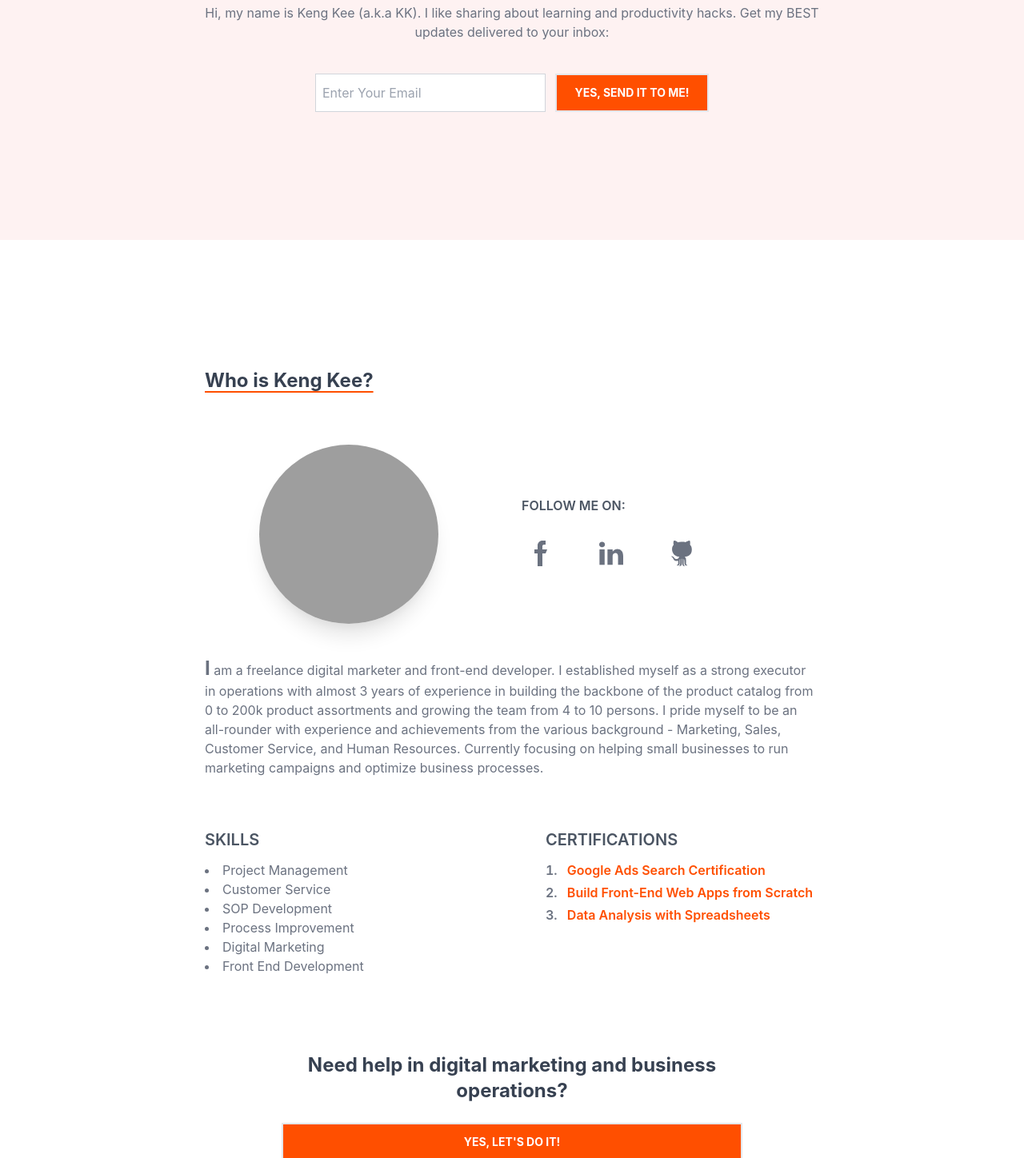
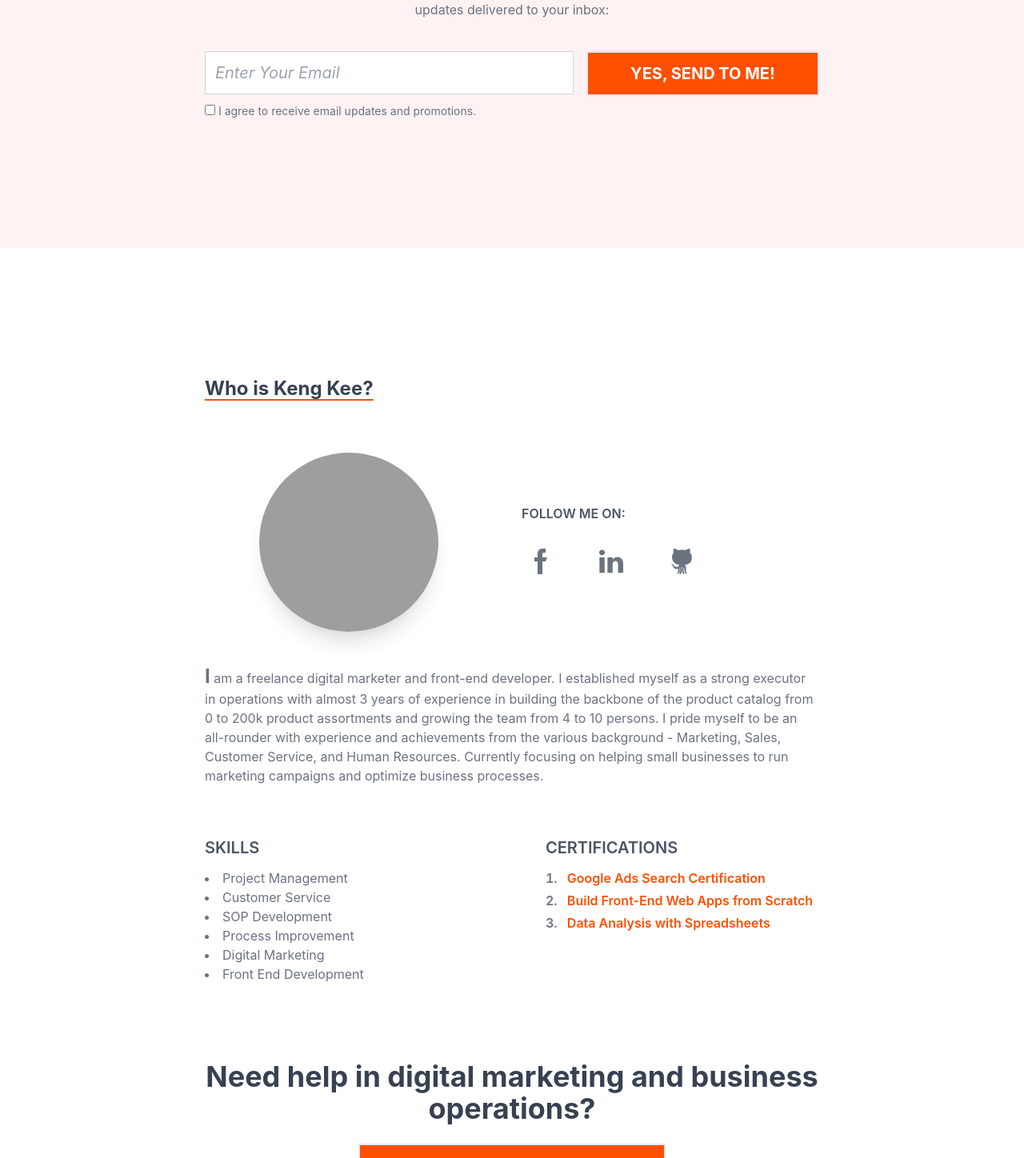
Before and after one commit to kengkeelim/kengkeev3, a Next.js app: page / in a window 1280 px wide. Shown: the part 444-1892 px from the top of the page at 80% size. Built offline with nearby package versions, Linux system fonts and the light colour scheme; grey boxes are pictures that could not be loaded.

Commit message:
Major updates 2.0

```diff
--- a/src/pages/index.js
+++ b/src/pages/index.js
@@ -10,6 +10,7 @@ export default function Home() {
       <Head>
         <title>Keng Kee | My Personal Website</title>
         <link rel="icon" href="/favicon.ico" />
+        <link rel="preload" href="https://sendfox.com/js/form.js" as="script" />
       </Head>
 
       <header
@@ -17,27 +18,66 @@ export default function Home() {
         className="w-screen h-screen p-10 grid place-content-center md:h-5/6 md:p-28 lg:p-40 bg-red-50"
       >
         <div className="xl:max-w-screen-md">
-          <div className="text-orange-light h-auto text-2xl font-black grid place-items-center hover:text-orange-dark md:text-4xl">
+          <div className="text-orange-light h-auto text-xl font-black grid place-items-center md:text-3xl">
             KENGKEE.COM
           </div>
-          <h1 className="text-center text-gray-800 font-black text-3xl mt-10 md:text-5xl lg:text-6xl md:mt-16">
+          <h1 className="text-center text-gray-800 font-black text-3xl mt-6 md:mt-10 md:text-5xl lg:text-7xl">
             Do you want to get more done with less?
           </h1>
-          <p className="text-sm md:text-base text-center text-gray-500 mt-10 md:mt-16">
+          <p className="text-sm md:text-base text-center text-gray-500 mt-6 md:mt-10">
             Hi, my name is Keng Kee (a.k.a KK). I like sharing about learning
             and productivity hacks. Get my BEST updates delivered to your inbox:
           </p>
-          <div className="text-center mt-6 md:flex md:flex-row md:align-items-center md:justify-center md:mt-10">
+          <form
+            method="post"
+            action="https://sendfox.com/form/3z2w2e/1r65jv"
+            className="sendfox-form w-full mx-auto mt-6 md:flex md:flex-row md:content-start md:justify-center md:mt-10"
+            id="1r65jv"
+            data-async="true"
+            data-recaptcha="true"
+          >
+            <div className="w-full md:w-3/5 md:flex md:flex-col md:justify-items-start">
+              <p>
                 <input
-              className="w-full border border-gray-300 p-2 box-border md:w-72 focus:outline-none focus:ring-2 focus:ring-orange-light"
+                  type="email"
                   placeholder="Enter Your Email"
+                  name="email"
+                  className="w-full md:text-xl border border-gray-300 p-3 italic box-border focus:outline-none focus:ring-2 focus:ring-orange-light"
+                  required
                 />
-            <button className="text-sm bg-orange-light text-white w-full font-bold p-3 box-border mt-3 focus:outline-none border-2 hover:bg-white hover:text-orange-light hover:border-orange-light md:mt-0 md:ml-3 md:w-48">
-              YES, SEND IT TO ME!
-            </button>
+              </p>
+              <p className="mt-2">
+                <label className="text-gray-500 text-sm">
+                  <input type="checkbox" name="gdpr" value="1" required /> I
+                  agree to receive email updates and promotions.
+                </label>
+              </p>
+              {/* no botz please */}
+              <div
+                style={{ position: "absolute", left: "-5000px" }}
+                aria-hidden="true"
+              >
+                <input
+                  type="text"
+                  name="a_password"
+                  tabindex="-1"
+                  defaultValue=""
+                  autocomplete="off"
+                />
               </div>
             </div>
+            <p className="md:w-2/5 md:pl-4">
+              <button
+                type="submit"
+                className="text-sm md:text-xl bg-orange-light text-white w-full font-bold p-3 box-border mt-4 focus:outline-none border-2 hover:bg-white hover:text-orange-light hover:border-orange-light md:mt-0"
+              >
+                YES, SEND TO ME!
+              </button>
+            </p>
+          </form>
+        </div>
       </header>
+
       <section className="w-screen p-10 md:p-20 lg:p-40">
         <div className="xl:max-w-screen-md mx-auto">
           <h2
@@ -57,6 +97,7 @@ export default function Home() {
               <div className="mt-10 md:ml-6 md:mt-0 md:w-1/2 md:grid md:place-content-center">
                 <h3 className="text-gray-600 font-semibold">FOLLOW ME ON:</h3>
                 <div className="flex flex-row justify-around text-gray-500 mt-6 md:justify-between">
+                  <a href="https://facebook.com/kengkee.lim" target="_blank">
                     <svg
                       id="facebook"
                       xmlns="http://www.w3.org/2000/svg"
@@ -71,7 +112,12 @@ export default function Home() {
                         </g>
                       </g>
                     </svg>
+                  </a>
 
+                  <a
+                    href="https://www.linkedin.com/in/kengkeelim/"
+                    target="_blank"
+                  >
                     <svg
                       id="linkedin"
                       height="192px"
@@ -84,7 +130,9 @@ export default function Home() {
                       <path d="m8.109375 198.3125h137.195313v412.757812h-137.195313zm0 0" />
                       <path d="m482.054688 188.625c-74.011719 0-123.640626 69.546875-123.640626 69.546875v-59.859375h-137.199218v412.757812h137.191406v-230.5c0-12.339843.894531-24.660156 4.519531-33.484374 9.917969-24.640626 32.488281-50.167969 70.390625-50.167969 49.644532 0 69.5 37.851562 69.5 93.339843v220.8125h137.183594v-236.667968c0-126.78125-67.6875-185.777344-157.945312-185.777344zm0 0" />
                     </svg>
+                  </a>
 
+                  <a href="https://github.com/kengkeelim" target="_blank">
                     <svg
                       id="github"
                       xmlns="http://www.w3.org/2000/svg"
@@ -113,6 +161,7 @@ export default function Home() {
                         </g>
                       </g>
                     </svg>
+                  </a>
                 </div>
               </div>
             </div>
@@ -150,35 +199,54 @@ export default function Home() {
               <ol className="list-decimal list-inside mt-3">
                 <a>
                   <li className="text-gray-500 font-semibold">
+                    <a
+                      href="https://skillshop.exceedlms.com/student/award/58830251"
+                      target="_blank"
+                    >
                       <span className="text-sm md:text-base text-orange-light p-2 hover:text-white hover:bg-orange-light">
                         Google Ads Search Certification
                       </span>
+                    </a>
                   </li>
                 </a>
                 <a>
                   <li className="text-gray-500 font-semibold mt-1">
+                    <a
+                      href="https://www.credential.net/bifqx6ll"
+                      target="_blank"
+                    >
                       <span className="text-sm md:text-base text-orange-light p-2 hover:text-white hover:bg-orange-light">
                         Build Front-End Web Apps from Scratch
                       </span>
+                    </a>
                   </li>
                 </a>
                 <a>
                   <li className="text-gray-500 font-semibold mt-1">
+                    <a
+                      href="https://www.datacamp.com/statement-of-accomplishment/course/58c539167b497501e9c7c2874cfc5d28f8537895"
+                      target="_blank"
+                    >
                       <span className="text-sm md:text-base text-orange-light p-2 hover:text-white hover:bg-orange-light">
                         Data Analysis with Spreadsheets
                       </span>
+                    </a>
                   </li>
                 </a>
               </ol>
             </div>
           </div>
-          <div className="mt-16 md:mt-24 md:w-3/4 md:m-auto">
-            <div className="text-2xl text-center text-gray-700 font-bold">
+          <div className="mt-16 md:mt-24 md:m-auto">
+            <div className="text-2xl text-center text-gray-700 font-bold md:text-4xl">
               Need help in digital marketing and business operations?
             </div>
-            <button className="text-sm bg-orange-light text-white w-full font-bold p-3 mt-6 focus:outline-none border-2 hover:bg-white hover:text-orange-light hover:border-orange-light">
+            <div className="w-full text-center">
+              <a href="https://forms.gle/oKDeiDTmJoKv7DqJ8">
+                <button className="text-sm md:text-xl bg-orange-light text-white w-full md:w-1/2 font-bold p-3 mt-6 focus:outline-none border-2 hover:bg-white hover:text-orange-light hover:border-orange-light">
                   YES, LET'S DO IT!
                 </button>
+              </a>
+            </div>
           </div>
         </div>
       </section>
@@ -197,9 +265,11 @@ export default function Home() {
               SOP for the front office, implemented the accounting software, and
               run marketing campaigns for the company.
             </p>
+            <a href="https://triune.com.my/" target="_blank">
               <div className="mt-6 p-2 w-32 text-center text-sm font-semibold text-orange-light ml-auto hover:bg-orange-light hover:text-white">
                 LEARN MORE
               </div>
+            </a>
           </div>
           <div className="mt-10 p-8 border border-orange-light bg-white rounded-lg">
             <h3 className="text-gray-600 font-semibold">Get CTO</h3>
@@ -208,9 +278,11 @@ export default function Home() {
               language. I have organized and facilitated a few of their
               trainings.
             </p>
+            <a href="https://uiux.getcto.asia/" target="_blank">
               <div className="mt-6 p-2 w-32 text-center text-sm font-semibold text-orange-light ml-auto hover:bg-orange-light hover:text-white">
                 LEARN MORE
               </div>
+            </a>
           </div>
           <div className="mt-10 p-8 border border-orange-light bg-white rounded-lg">
             <h3 className="text-gray-600 font-semibold">Motivo Ventures</h3>
@@ -218,17 +290,23 @@ export default function Home() {
               I build this website for the objective to start my own agency and
               offer digital marketing services.
             </p>
+            <a href="https://motivo.marketing/" target="_blank">
               <div className="mt-6 p-2 w-32 text-center text-sm font-semibold text-orange-light ml-auto hover:bg-orange-light hover:text-white">
                 LEARN MORE
               </div>
+            </a>
           </div>
-          <div className="mt-16 md:mt-24 md:w-3/4 md:m-auto">
-            <div className="text-2xl text-center text-gray-700 font-bold">
-              Find something that I could help?
+          <div className="mt-16 md:mt-24 md:m-auto">
+            <div className="text-2xl text-center text-gray-700 font-bold md:text-4xl">
+              Do you have many tasks pending in your to-do list for a long time?
             </div>
-            <button className="text-sm bg-orange-light text-white w-full font-bold p-3 mt-6 focus:outline-none border-2 hover:bg-white hover:text-orange-light hover:border-orange-light">
+            <div className="w-full text-center">
+              <a href="https://forms.gle/oKDeiDTmJoKv7DqJ8">
+                <button className="text-sm md:text-xl bg-orange-light text-white w-full md:w-1/2 font-bold p-3 mt-6 focus:outline-none border-2 hover:bg-white hover:text-orange-light hover:border-orange-light">
                   YES, LET'S EXPLORE!
                 </button>
+              </a>
+            </div>
           </div>
         </div>
       </section>
@@ -300,13 +378,17 @@ export default function Home() {
               Reading
             </p>
           </div>
-          <div className="mt-16 md:mt-24 md:w-3/4 md:m-auto">
-            <div className="text-2xl text-center text-gray-700 font-bold">
+          <div className="mt-16 md:mt-24 md:m-auto">
+            <div className="text-2xl text-center text-gray-700 font-bold md:text-4xl">
               Think we will click?
             </div>
-            <button className="text-sm bg-orange-light text-white w-full font-bold p-3 mt-6 focus:outline-none border-2 hover:bg-white hover:text-orange-light hover:border-orange-light">
+            <div className="w-full text-center">
+              <a href="https://t.me/VZYUIOQQDS">
+                <button className="text-sm md:text-xl bg-orange-light text-white w-full md:w-1/2 font-bold p-3 mt-6 focus:outline-none border-2 hover:bg-white hover:text-orange-light hover:border-orange-light">
                   YES, LET'S CHAT!
                 </button>
+              </a>
+            </div>
           </div>
         </div>
       </section>
```
Lines whose indentation alone changed are shown as unchanged.
